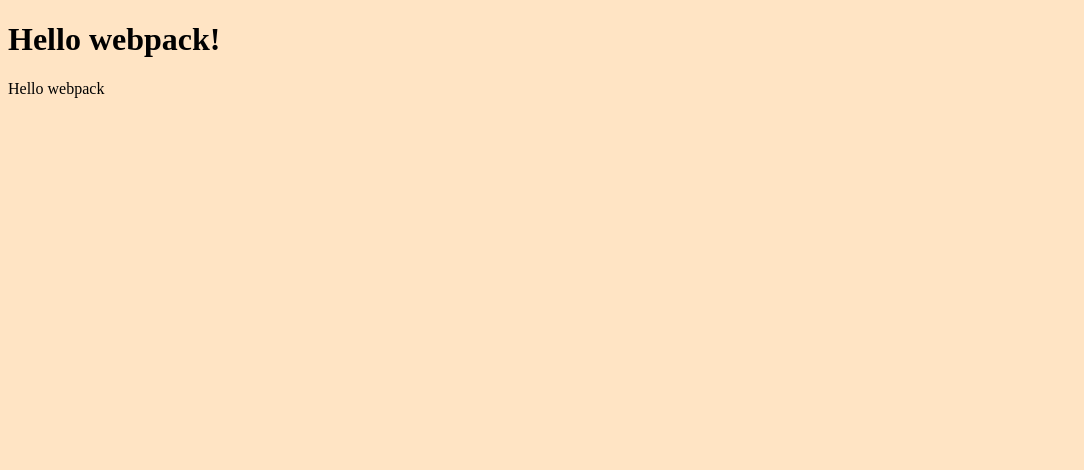
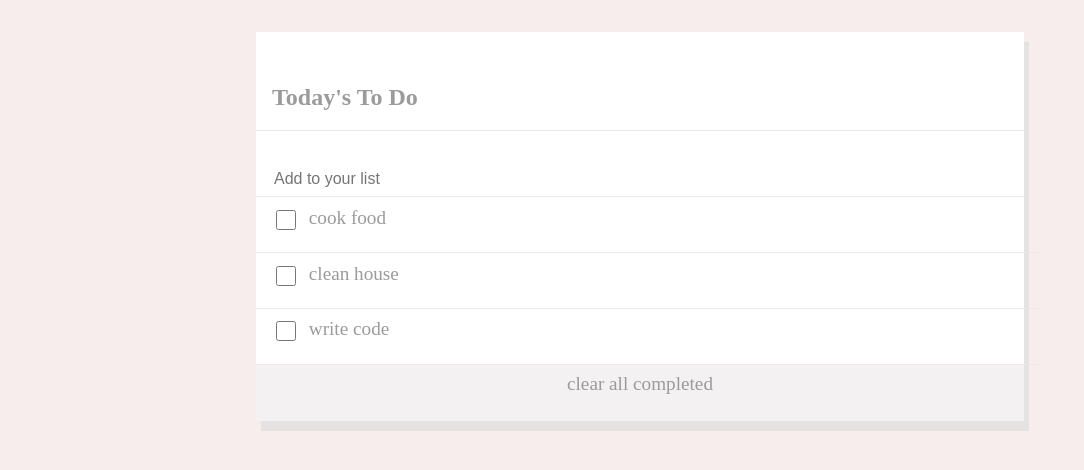
Before and after one commit to VICTOR-CHUKWU/Todo-List-microverse, a website built with webpack: page src/index.html in a window 1280 px wide. Shown: the whole page, without its empty margins (0-1084 px from the left). Built offline with nearby package versions, Linux system fonts and the light colour scheme.

Commit message:
First commit on this branch

```diff
--- a/src/index.html
+++ b/src/index.html
@@ -4,9 +4,21 @@
     <meta charset="UTF-8">
     <meta http-equiv="X-UA-Compatible" content="IE=edge">
     <meta name="viewport" content="width=device-width, initial-scale=1.0">
-    <title>Document</title>
+    <title>Todo list</title>
 </head>
 <body>
-    <h1>Hello webpack!</h1>
+    <main class="main">
+        <header class="header">
+            <h2>Today's To Do</h2>
+        </header>
+        <div class="todo-container">
+            <div class="todo"><input type="text" placeholder="Add to your list" class="add-todo"></div>
+            <div class="todo-list">
+                <div class="todo-list-inner"></div>
+
+            </div>
+        </div>
+        <div class="clear-completed">clear all completed</div>
+    </main>
 </body>
 </html>
--- a/src/index.js
+++ b/src/index.js
@@ -1,12 +1,42 @@
+// eslint-disable-next-line no-unused-vars
 import _ from 'lodash';
 import './style.css';
-function component() {
-    const element = document.createElement('div');
 
-   // Lodash, now imported by this script
-    element.innerHTML = _.join(['Hello', 'webpack'], ' ');
+const displayTodos = document.querySelector('.todo-list-inner');
 
-    return element;
-  }
+const todoItem = [
+  {
+    description: 'cook food',
+    completed: false,
+    index: 0,
+  },
+  {
+    description: 'clean house',
+    completed: false,
+    index: 1,
+  },
+  {
+    description: 'write code',
+    completed: false,
+    index: 2,
+  },
+];
+// Lodash, now imported by this script
+function displayTodo(featured) {
+  let display = '';
+  // eslint-disable-next-line array-callback-return
+  featured.map((todo) => {
+    const {
+      description, completed, index,
+    } = todo;
+    display += `
+     <div class="${completed ? 'red d-flex' : 'green d-flex'}">
+     <input type="checkbox" name="" id="${index}" class='checkbox'>
+      <label for="${index}" class='label'>${description}</label>
+     </div>
+     `;
+  });
+  displayTodos.innerHTML = display;
+}
 
-  document.body.appendChild(component());
+document.addEventListener('DOMContentLoaded', displayTodo(todoItem));
--- a/src/style.css
+++ b/src/style.css
@@ -1,3 +1,74 @@
 body {
-    background-color: bisque;
+    background-color: rgb(248, 237, 237);
+    margin: 0;
+    padding: 0;
+    font-size: 1rem;
+    color: rgb(156, 154, 154);
 }
+.main {
+    width: 60%;
+    margin: 2rem auto;
+    background: white;
+    box-shadow: 5px 10px #e5e2e2;
+    padding-top: 2rem;
+}
+
+h2 {
+    text-align: left;
+    margin-bottom: 1rem;
+    padding-left: 1rem;
+    padding-bottom: 1.2rem;
+    border-bottom: 1px solid rgb(238, 232, 232);
+}
+
+.todo {
+    width: 100%;
+    padding-bottom: 1.2rem;
+    border-bottom: 1px solid rgb(238, 232, 232);
+    height: 30px;
+}
+
+.add-todo {
+    width: 90%;
+    height: 100%;
+    margin: 1rem 1rem;
+    background: transparent;
+    color: rgb(139, 135, 135);
+    border: none;
+    outline: none;
+    font-size: 1rem;
+    line-height: 30px;
+    padding-bottom: 1rem;
+}
+
+.d-flex {
+    width: 100%;
+    display: flex;
+    align-items: flex-start;
+   margin-top: 0.6rem;
+   padding-bottom: 1.2rem;
+   padding-left: 1rem;
+    border-bottom: 1px solid rgb(238, 232, 232);
+}
+
+.todo-list-inner {
+    width: 100%;
+}
+
+.label {
+    font-size: 1.2rem;
+}
+
+.checkbox {
+    width: 20px;
+    height: 20px;
+    margin-right: 0.8rem;
+}
+
+.clear-completed {
+    text-align: center;
+    padding: 0.5rem;
+    background: rgb(243, 241, 241);
+    height: 40px;
+    font-size: 1.2rem;
+}
--- a/webpack.config.js
+++ b/webpack.config.js
@@ -2,19 +2,22 @@ const path = require('path');
 const HtmlWebpackPlugin = require('html-webpack-plugin');
 
 module.exports = {
+  mode: 'none',
   entry: './src/index.js',
+  devtool: false,
   devServer: {
     static: './dist',
   },
   plugins: [
     new HtmlWebpackPlugin({
-      title: 'Output Management',
-      template: './src/index.html'
+      title: 'Development',
+      template: './src/index.html',
     }),
   ],
   output: {
     filename: 'main.js',
     path: path.resolve(__dirname, 'dist'),
+    clean: true,
   },
   module: {
     rules: [
```
Also changed, not shown: package.json (+9 -0 lines), .eslintrc.json (added), .github/workflows/linters.yml (added), .stylelintrc.json (added), README.md (added), dist/index.html, dist/main.js, dist/main.js.LICENSE.txt (deleted), 2 other files.
